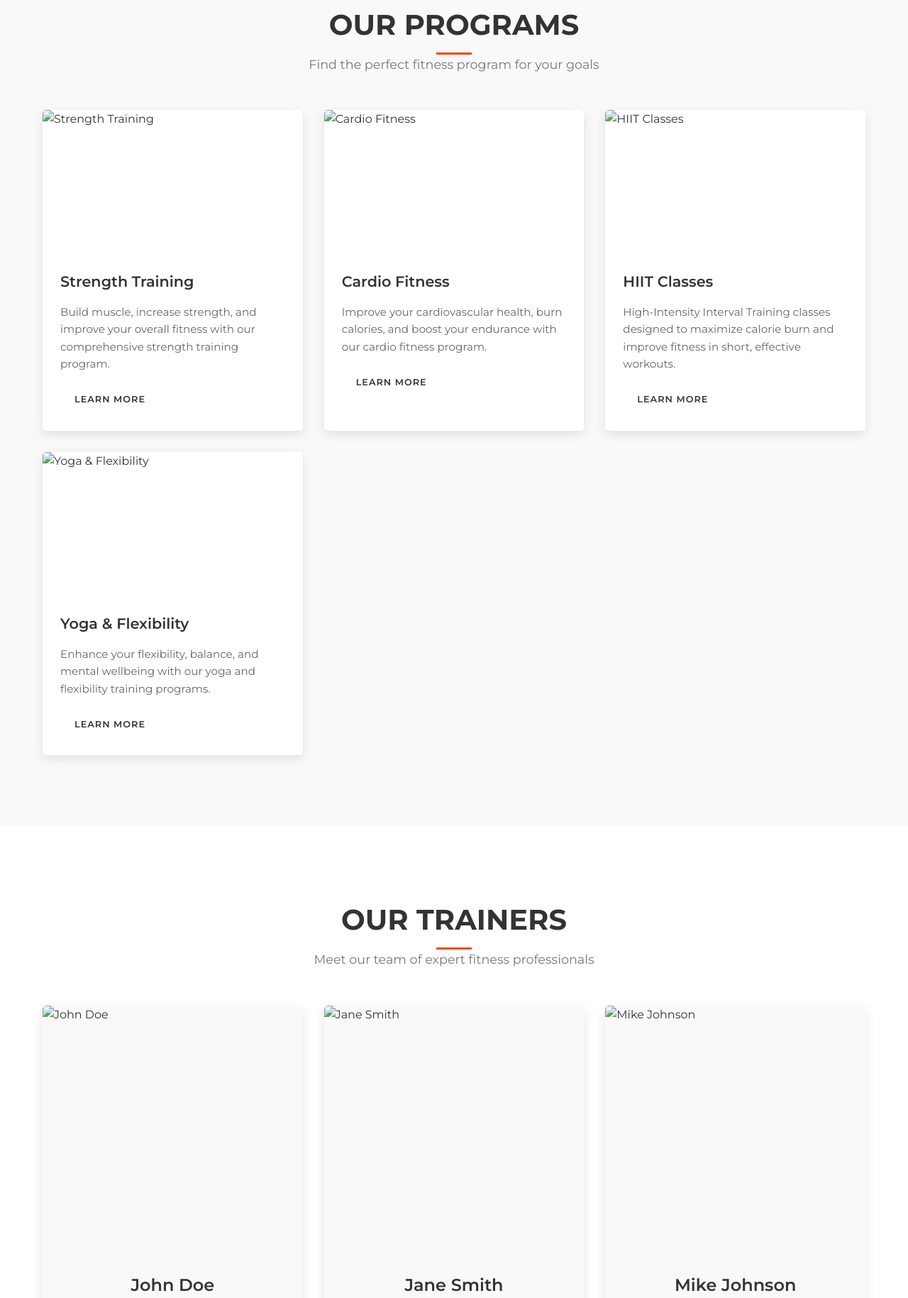
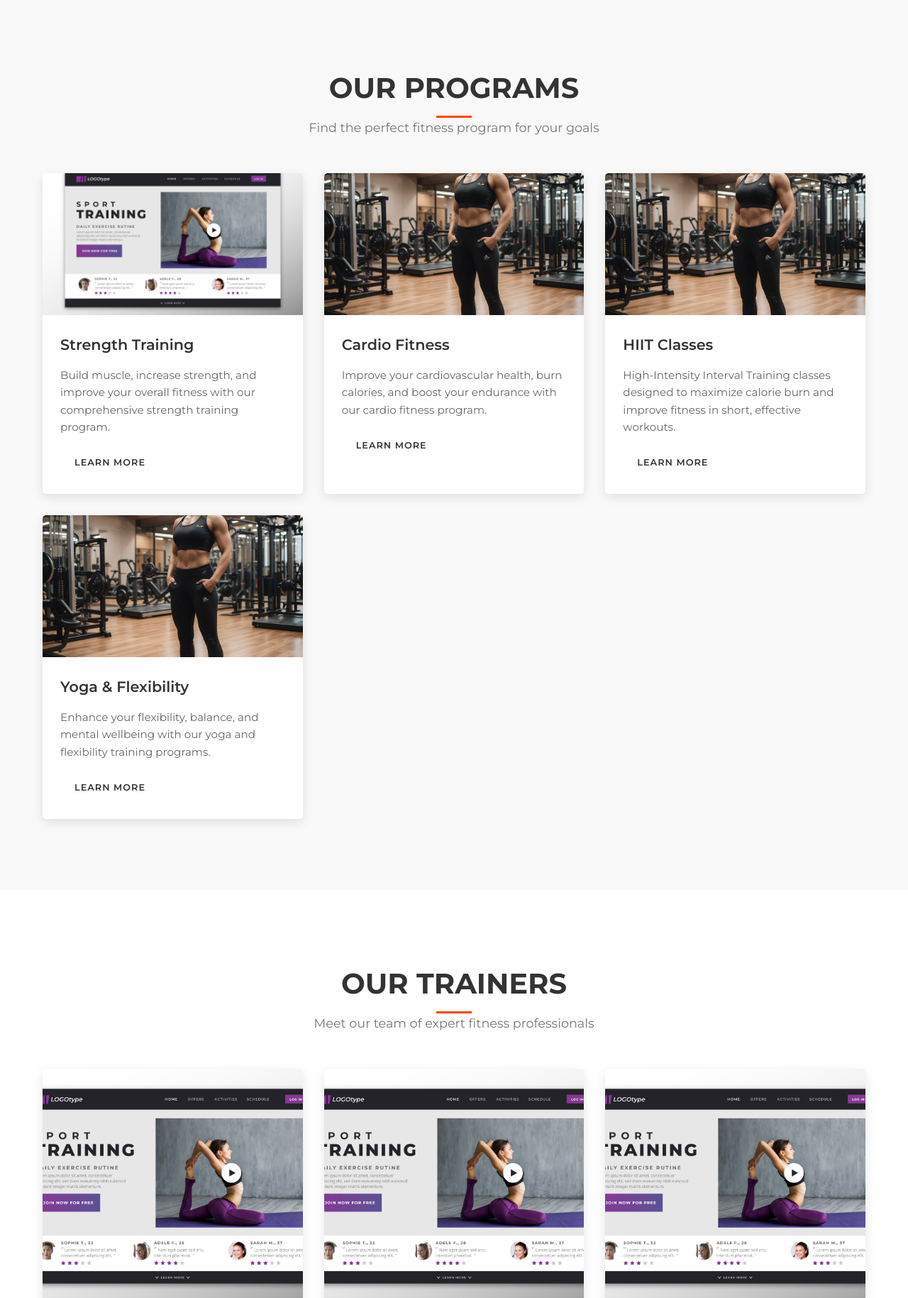
Before and after one commit to Arolat001/Arolat, a plain HTML site: page gym.html in a window 1280 px wide. Shown: the part 1723-3552 px from the top of the page at 71% size. Drawn offline with nearby package versions, Linux system fonts and the light colour scheme.

Commit message:
Add files via upload

```diff
--- a/gym.html
+++ b/gym.html
@@ -57,7 +57,7 @@
             </div>
             <div class="about-content">
                 <div class="about-img">
-                    <img src="/placeholder.svg?height=500&width=600" alt="Gym interior">
+                    <img src="./d31e9499-fa49-4467-9329-809561cc5ce7.jpg" alt="Gym interior">
                 </div>
                 <div class="about-text">
                     <h3>Welcome to B-Strength</h3>
@@ -93,7 +93,7 @@
             <div class="programs-grid">
                 <div class="program-card">
                     <div class="program-img">
-                        <img src="/placeholder.svg?height=300&width=400" alt="Strength Training">
+                        <img src="./2969147.jpg" alt="Strength Training">
                     </div>
                     <div class="program-content">
                         <h3>Strength Training</h3>
@@ -103,7 +103,7 @@
                 </div>
                 <div class="program-card">
                     <div class="program-img">
-                        <img src="/placeholder.svg?height=300&width=400" alt="Cardio Fitness">
+                        <img src="./d31e9499-fa49-4467-9329-809561cc5ce7.jpg "alt="Cardio Fitness">
                     </div>
                     <div class="program-content">
                         <h3>Cardio Fitness</h3>
@@ -113,7 +113,7 @@
                 </div>
                 <div class="program-card">
                     <div class="program-img">
-                        <img src="/placeholder.svg?height=300&width=400" alt="HIIT Classes">
+                        <img src="./d31e9499-fa49-4467-9329-809561cc5ce7.jpg" alt="HIIT Classes">
                     </div>
                     <div class="program-content">
                         <h3>HIIT Classes</h3>
@@ -123,7 +123,7 @@
                 </div>
                 <div class="program-card">
                     <div class="program-img">
-                        <img src="/placeholder.svg?height=300&width=400" alt="Yoga & Flexibility">
+                        <img src="./d31e9499-fa49-4467-9329-809561cc5ce7.jpg" alt="Yoga & Flexibility">
                     </div>
                     <div class="program-content">
                         <h3>Yoga & Flexibility</h3>
@@ -145,7 +145,7 @@
             <div class="trainers-grid">
                 <div class="trainer-card">
                     <div class="trainer-img">
-                        <img src="/placeholder.svg?height=400&width=300" alt="John Doe">
+                        <img src="./2969147.jpg" alt="John Doe">
                     </div>
                     <div class="trainer-info">
                         <h3>John Doe</h3>
@@ -160,7 +160,7 @@
                 </div>
                 <div class="trainer-card">
                     <div class="trainer-img">
-                        <img src="/placeholder.svg?height=400&width=300" alt="Jane Smith">
+                        <img src="./2969147.jpg" alt="Jane Smith">
                     </div>
                     <div class="trainer-info">
                         <h3>Jane Smith</h3>
@@ -175,7 +175,7 @@
                 </div>
                 <div class="trainer-card">
                     <div class="trainer-img">
-                        <img src="/placeholder.svg?height=400&width=300" alt="Mike Johnson">
+                        <img src="./2969147.jpg" alt="Mike Johnson">
                     </div>
                     <div class="trainer-info">
                         <h3>Mike Johnson</h3>
```
Also changed, not shown: e-comm.html (+9 -9 lines), 6 other files.
